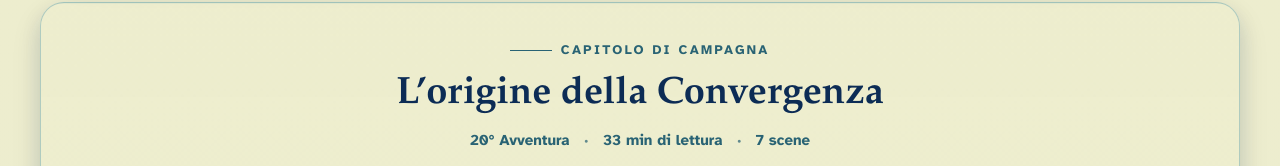
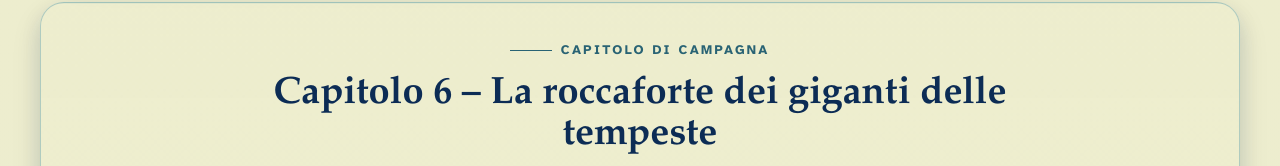
Before and after one commit to Makerosophy/storm-kings-thunder, an Astro site: page /blog/20-avventura in a window 1280 px wide. Shown: the part 139-305 px from the top of the page. Built offline with nearby package versions, Linux system fonts and the light colour scheme; Astro itself is replaced by a stand-in of ours.

Commit message:
fix(content): add chapter 6 heading to session 20

```diff
--- a/src/content/blog/20-avventura.mdx
+++ b/src/content/blog/20-avventura.mdx
@@ -5,6 +5,8 @@ pubDate: 2026-09-20T16:00:00.000Z
 ---
 
 **20/09/2026**
+
+# Capitolo 6 – La roccaforte dei giganti delle tempeste
 
 ## L’origine della Convergenza
 
```
